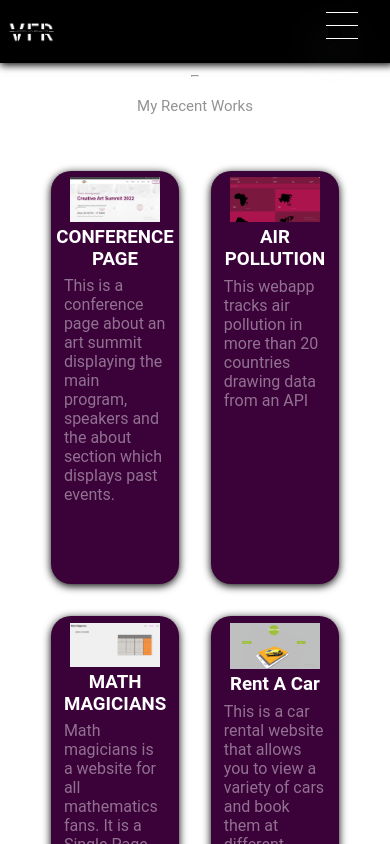
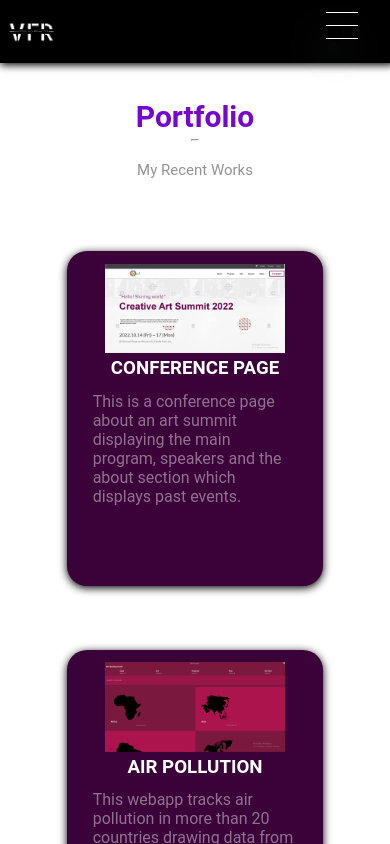
Before and after one commit to VTY1999/React-Portfolio, a React (Create React App) app: page /Portfolio in a window 390 px wide. Shown: the top 844 px of the page. Built offline with nearby package versions, Linux system fonts and the light colour scheme.

Commit message:
add styling for mobile portfolio

```diff
--- a/src/components/Portfolio/Portfolio.scss
+++ b/src/components/Portfolio/Portfolio.scss
@@ -102,3 +102,15 @@
   transform: translateY(250px);
   -webkit-transform: translateY(250px);
 }
+
+@media screen and (max-width: 800px) {
+  .Portfolio-title {
+    margin-top: 20%;
+  }
+
+  .container {
+    display: flex;
+    flex-direction: column;
+    width: 100%;
+  }
+}
```
